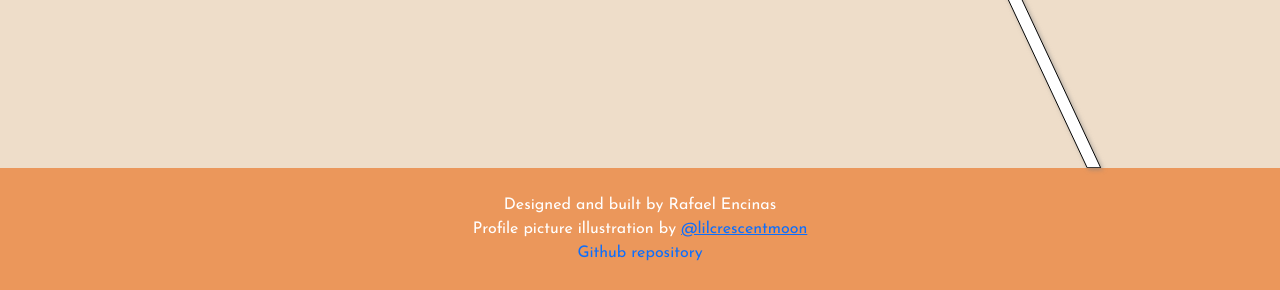
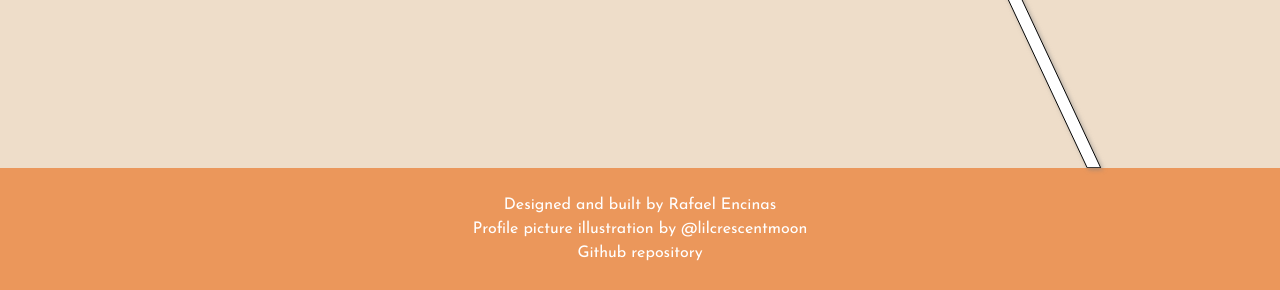
Before and after one commit to rafaelencinasr/portfolio, a plain HTML site: page index.html in a window 1280 px wide. Shown: the part 3322-3612 px from the top of the page. Drawn offline with nearby package versions, Linux system fonts and the light colour scheme.

```diff
--- a/index.html
+++ b/index.html
@@ -205,9 +205,9 @@
 
 
     <div id="footer">
-        <div id="credits">Designed and built by Rafael Encinas</div>
-        <div id="credits">Profile picture illustration by <a href="https://www.instagram.com/lilcrescentmoon/" target="_blank">@lilcrescentmoon</a></div>
-        <a href="https://github.com/rafaelencinasr/portfolio">Github repository</a>
+        <div>Designed and built by Rafael Encinas</div>
+        <div>Profile picture illustration by <a href="https://www.instagram.com/lilcrescentmoon/" target="_blank">@lilcrescentmoon</a></div>
+        <a href="https://github.com/rafaelencinasr/portfolio" target="_blank">Github repository</a>
     </div>
 
     <!-- Scripts -->
--- a/script.js
+++ b/script.js
@@ -3,8 +3,8 @@
 
 console.log("Body Width: " + bodyWidth);
 //Calculate how many icons per row to create
-let calcHowManyIcons = Math.floor(bodyWidth/62.9) -1 ;
-console.log("width/62.9: " + Math.floor(bodyWidth/62.9));
+let calcHowManyIcons = Math.floor(bodyWidth/63) -1 ;
+console.log("width/62.9: " + Math.floor(bodyWidth/3));
 
 //Location to append the icons
 let backgroundPatternLocation = document.querySelector("#backgroundPattern");
--- a/style.css
+++ b/style.css
@@ -379,7 +379,12 @@
     flex-direction: column;
 }
 
-#footer>a{
-    text-decoration: none;
+#footer>a, #footer>div>a{
+    text-decoration: underline 0.15em rgba(255, 255, 255, 0);
+    color: white;
+    transition: text-decoration-color 300ms;
+}
 
+#footer>a:hover, #footer>div>a:hover{
+    text-decoration-color: rgba(255, 255, 255, 1);
 }
```
